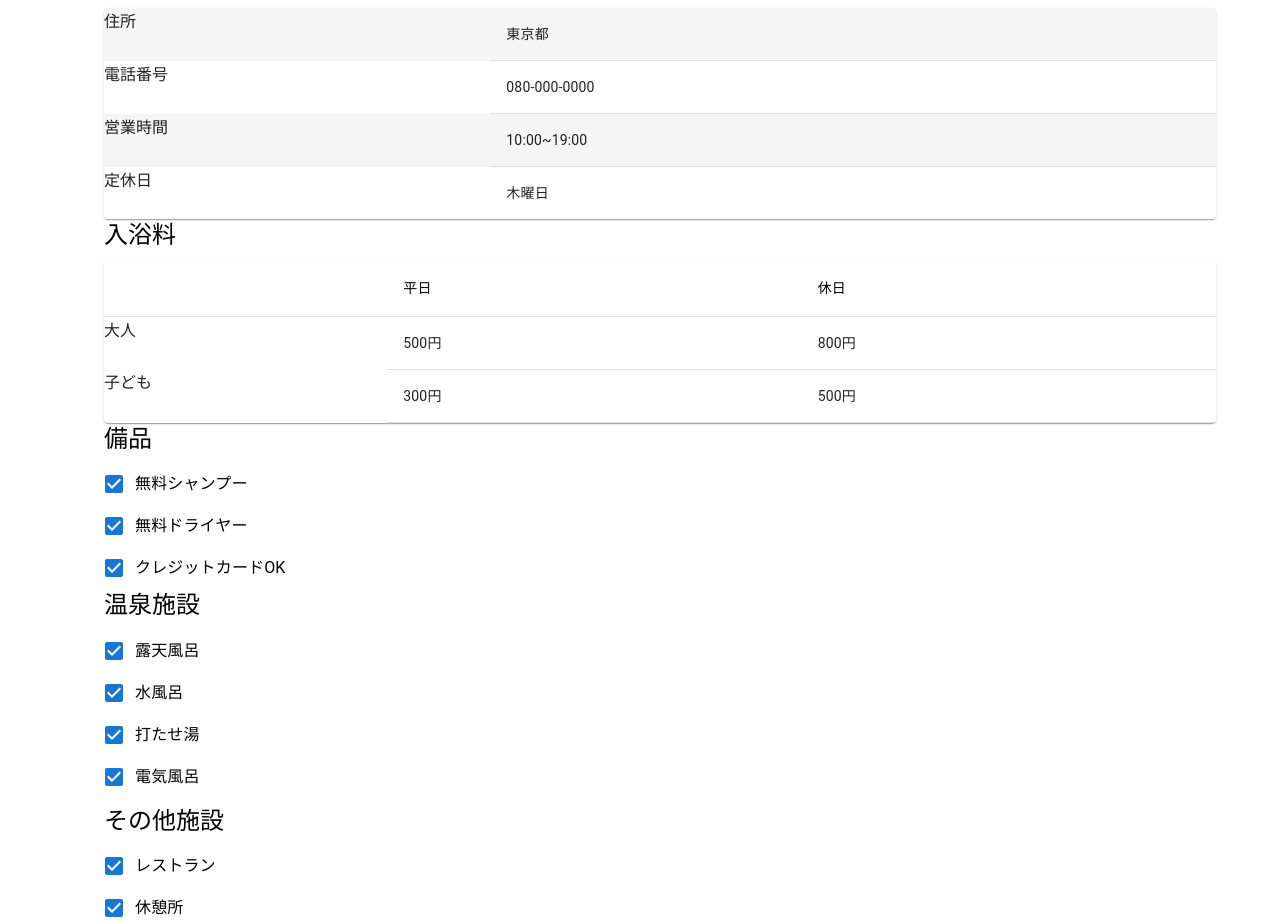
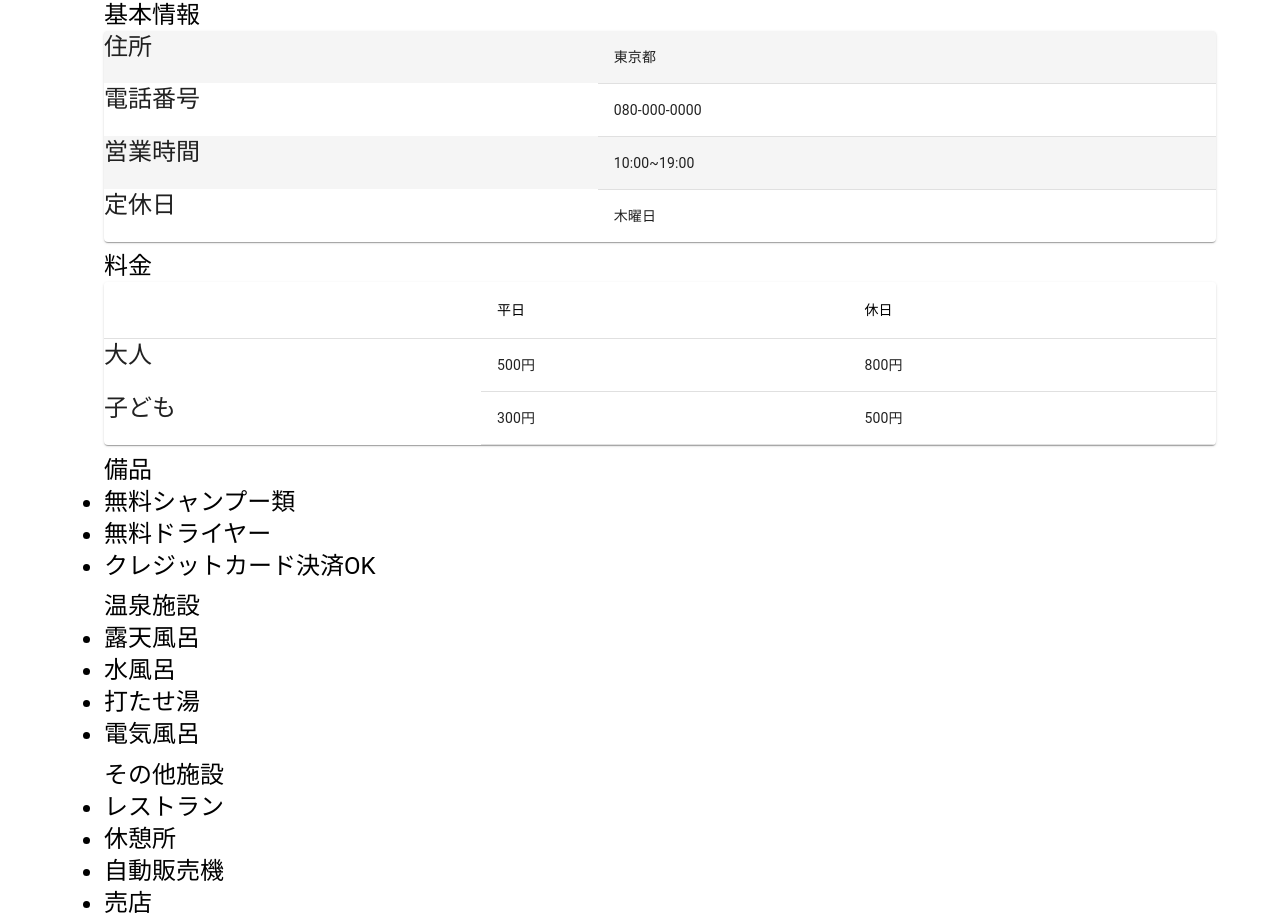
Before and after one commit to tomokay/react-ts-app, a React (Create React App) app: page / in a window 1280 px wide. Shown: the part 305-1228 px from the top of the page. Built offline with nearby package versions, Linux system fonts and the light colour scheme.

Commit message:
fix coment

```diff
--- a/public/style.css
+++ /dev/null
@@ -1,87 +0,0 @@
-/* Always set the map height explicitly to define the size of the div
-       * element that contains the map. */
-#map {
-  height: 100%;
-}
-
-/* Optional: Makes the sample page fill the window. */
-html,
-body {
-  height: 100%;
-  margin: 0;
-  padding: 0;
-}
-
-input[type="text"] {
-  background-color: #fff;
-  border: 0;
-  border-radius: 2px;
-  box-shadow: 0 1px 4px -1px rgba(0, 0, 0, 0.3);
-  margin: 10px;
-  padding: 0 0.5em;
-  font: 400 18px Roboto, Arial, sans-serif;
-  overflow: hidden;
-  line-height: 40px;
-  margin-right: 0;
-  min-width: 25%;
-}
-
-input[type="button"] {
-  background-color: #fff;
-  border: 0;
-  border-radius: 2px;
-  box-shadow: 0 1px 4px -1px rgba(0, 0, 0, 0.3);
-  margin: 10px;
-  padding: 0 0.5em;
-  font: 400 18px Roboto, Arial, sans-serif;
-  overflow: hidden;
-  height: 40px;
-  cursor: pointer;
-  margin-left: 5px;
-}
-input[type="button"]:hover {
-  background: #ebebeb;
-}
-input[type="button"].button-primary {
-  background-color: #1a73e8;
-  color: white;
-}
-input[type="button"].button-primary:hover {
-  background-color: #1765cc;
-}
-input[type="button"].button-secondary {
-  background-color: white;
-  color: #1a73e8;
-}
-input[type="button"].button-secondary:hover {
-  background-color: #d2e3fc;
-}
-
-#response-container {
-  background-color: #fff;
-  border: 0;
-  border-radius: 2px;
-  box-shadow: 0 1px 4px -1px rgba(0, 0, 0, 0.3);
-  margin: 10px;
-  padding: 0 0.5em;
-  font: 400 18px Roboto, Arial, sans-serif;
-  overflow: hidden;
-  overflow: auto;
-  max-height: 50%;
-  max-width: 90%;
-  background-color: rgba(255, 255, 255, 0.95);
-  font-size: small;
-}
-
-#instructions {
-  background-color: #fff;
-  border: 0;
-  border-radius: 2px;
-  box-shadow: 0 1px 4px -1px rgba(0, 0, 0, 0.3);
-  margin: 10px;
-  padding: 0 0.5em;
-  font: 400 18px Roboto, Arial, sans-serif;
-  overflow: hidden;
-  padding: 1rem;
-  font-size: medium;
-}
--- a/src/App.tsx
+++ b/src/App.tsx
@@ -1,11 +1,11 @@
 import React from "react";
 import SpaPage from "src/components/SpaPage";
-// import Top from "src/components/Top";
+import Top from "src/components/Top";
 
 const App = () => {
   return (
     <>
-      {/* <Top /> */}
+      <Top />
       <SpaPage />
     </>
   );
--- a/src/components/AnotherFacilities.tsx
+++ b/src/components/AnotherFacilities.tsx
@@ -1,8 +1,5 @@
 import React from "react";
-import Checkbox from "@mui/material/Checkbox";
 import { Spa } from "src/components/SpaPage";
-import FormGroup from "@mui/material/FormGroup";
-import FormControlLabel from "@mui/material/FormControlLabel";
 import Typography from "@mui/material/Typography";
 
 type AnothreFacilitiesProps = {
@@ -12,36 +9,11 @@ type AnothreFacilitiesProps = {
 const AnothreFacilities = (props: AnothreFacilitiesProps) => {
   return (
     <>
-      {props.spa.hasRestaurant && (
-        <FormGroup>
-          <FormControlLabel checked control={<Checkbox />} label="レストラン" />
-        </FormGroup>
-      )}
-      {props.spa.hasBreakPlace && (
-        <FormGroup>
-          <FormControlLabel checked control={<Checkbox />} label="休憩所" />
-        </FormGroup>
-      )}
-      {props.spa.hasMassageMachine && (
-        <FormGroup>
-          <FormControlLabel
-            checked
-            control={<Checkbox />}
-            label="マッサージ機"
-          />
-        </FormGroup>
-      )}
-      {props.spa.hasVendingMachine && (
-        <FormGroup>
-          <FormControlLabel checked control={<Checkbox />} label="自動販売機" />
-        </FormGroup>
-      )}
-      {props.spa.hasStore && (
-        <FormGroup>
-          <FormControlLabel checked control={<Checkbox />} label="売店" />
-        </FormGroup>
-      )}
-
+      {props.spa.hasRestaurant && <li>レストラン</li>}
+      {props.spa.hasBreakPlace && <li>休憩所</li>}
+      {props.spa.hasMassageMachine && <li>マッサージ機</li>}
+      {props.spa.hasVendingMachine && <li>自動販売機</li>}
+      {props.spa.hasStore && <li>売店</li>}
       <Typography variant="h6" gutterBottom component="div">
         {props.spa.customFacilities}
       </Typography>
--- a/src/components/SpaAmenities.tsx
+++ b/src/components/SpaAmenities.tsx
@@ -1,8 +1,5 @@
 import React from "react";
-import Checkbox from "@mui/material/Checkbox";
 import { Spa } from "src/components/SpaPage";
-import FormGroup from "@mui/material/FormGroup";
-import FormControlLabel from "@mui/material/FormControlLabel";
 
 type SpaAmenitiesProps = {
   spa: Spa;
@@ -11,56 +8,12 @@ type SpaAmenitiesProps = {
 const SpaAmenities = (props: SpaAmenitiesProps) => {
   return (
     <>
-      {props.spa.hasFreeShampoo && (
-        <FormGroup>
-          <FormControlLabel
-            checked
-            control={<Checkbox />}
-            label="無料シャンプー"
-          />
-        </FormGroup>
-      )}
-      {props.spa.hasPaidShampoo && (
-        <FormGroup>
-          <FormControlLabel
-            checked
-            control={<Checkbox />}
-            label="有料シャンプー"
-          />
-        </FormGroup>
-      )}
-      {props.spa.hasTowel && (
-        <FormGroup>
-          <FormControlLabel checked control={<Checkbox />} label="有料タオル" />
-        </FormGroup>
-      )}
-      {props.spa.hasFreeHairdryer && (
-        <FormGroup>
-          <FormControlLabel
-            checked
-            control={<Checkbox />}
-            label="無料ドライヤー"
-          />
-        </FormGroup>
-      )}
-      {props.spa.hasPaidHairdryer && (
-        <FormGroup>
-          <FormControlLabel
-            checked
-            control={<Checkbox />}
-            label="有料ドライヤー"
-          />
-        </FormGroup>
-      )}
-      {props.spa.hasCreditCard && (
-        <FormGroup>
-          <FormControlLabel
-            checked
-            control={<Checkbox />}
-            label="クレジットカードOK"
-          />
-        </FormGroup>
-      )}
+      {props.spa.hasFreeShampoo && <li>無料シャンプー類</li>}
+      {props.spa.hasPaidShampoo && <li>有料シャンプー類</li>}
+      {props.spa.hasTowel && <li>タオル貸し出し</li>}
+      {props.spa.hasFreeHairdryer && <li>無料ドライヤー</li>}
+      {props.spa.hasPaidHairdryer && <li>有料ドライヤー</li>}
+      {props.spa.hasCreditCard && <li>クレジットカード決済OK</li>}
     </>
   );
 };
--- a/src/components/SpaBasicInformation.tsx
+++ b/src/components/SpaBasicInformation.tsx
@@ -22,7 +22,6 @@ const StyledTableRow = styled(TableRow)(({ theme }) => ({
   "&:nth-of-type(odd)": {
     backgroundColor: theme.palette.action.hover,
   },
-  // hide last border
   "&:last-child td, &:last-child th": {
     border: 0,
   },
@@ -32,46 +31,29 @@ type SpaBasicInformationProps = {
   spa: Spa;
 };
 
-const addressRow = (address: string) => {
-  return address;
-};
-
-const phoneNumberRow = (address: string) => {
-  return address;
-};
-
-const businessHoursRow = (address: string) => {
-  return address;
-};
-
-const regularHolidayRow = (address: string) => {
-  return address;
-};
-
 const SpaBasicInformation = (props: SpaBasicInformationProps) => {
-  console.log(props.spa.phoneNumber);
   return (
     <TableContainer component={Paper}>
       <Table sx={{ minWidth: 700 }} aria-label="customized table">
         <TableBody>
           <StyledTableRow>
-            {addressRow("住所")}
+            {"住所"}
             <StyledTableCell align="left">{props.spa.address}</StyledTableCell>
           </StyledTableRow>
           <StyledTableRow>
-            {phoneNumberRow("電話番号")}
+            {"電話番号"}
             <StyledTableCell align="left">
               {props.spa.phoneNumber}
             </StyledTableCell>
           </StyledTableRow>
           <StyledTableRow>
-            {businessHoursRow("営業時間")}
+            {"営業時間"}
             <StyledTableCell align="left">
               {props.spa.businessHours}
             </StyledTableCell>
           </StyledTableRow>
           <StyledTableRow>
-            {regularHolidayRow("定休日")}
+            {"定休日"}
             <StyledTableCell align="left">
               {props.spa.regularHoliday}
             </StyledTableCell>
--- a/src/components/SpaDetail.tsx
+++ b/src/components/SpaDetail.tsx
@@ -12,38 +12,50 @@ type SpaDetailProps = {
 };
 
 const SpaDetailPage = (props: SpaDetailProps) => {
+  const basicInformations = [
+    {
+      type: "basic",
+      title: "基本情報",
+      component: <SpaBasicInformation spa={props.spa} />,
+    },
+    {
+      type: "price",
+      title: "料金",
+      component: <SpaPrice spa={props.spa} />,
+    },
+    {
+      type: "amanity",
+      title: "備品",
+      component: <SpaAmenities spa={props.spa} />,
+    },
+    {
+      type: "spaFacility",
+      title: "温泉施設",
+      component: <SpaFacilities spa={props.spa} />,
+    },
+    {
+      type: "anothorFacility",
+      title: "その他施設",
+      component: <AnothreFacilities spa={props.spa} />,
+    },
+  ];
   return (
     <div>
       <Typography variant="h2">{props.spa.name}</Typography>
-      <Typography variant="h5" gutterBottom component="div">
-        基本情報
-      </Typography>
-      <SpaBasicInformation spa={props.spa} />
-      <Typography variant="h5" gutterBottom component="div">
-        入浴料
-      </Typography>
-      <SpaPrice spa={props.spa} />
-      <Typography variant="h5" gutterBottom component="div">
-        備品
-      </Typography>
-      <SpaAmenities spa={props.spa} />
-      <Typography variant="h5" gutterBottom component="div">
-        温泉施設
-      </Typography>
-      <SpaFacilities spa={props.spa} />
-      <Typography variant="h5" gutterBottom component="div">
-        その他施設
-      </Typography>
-      <AnothreFacilities spa={props.spa} />
-      <Typography variant="h5" gutterBottom component="div">
-        写真
-      </Typography>
-      <Typography variant="h5" gutterBottom component="div">
-        Map
-      </Typography>
-      <Typography variant="h5" gutterBottom component="div">
-        口コミ
-      </Typography>
+      {basicInformations.map((basicInfo) => {
+        return (
+          <Typography
+            id={basicInfo.type}
+            key={basicInfo.type}
+            variant="h5"
+            gutterBottom
+            component="div"
+          >
+            {basicInfo.title}
+            {basicInfo.component}
+          </Typography>
+        );
+      })}
     </div>
   );
 };
--- a/src/components/SpaFacilities.tsx
+++ b/src/components/SpaFacilities.tsx
@@ -1,75 +1,25 @@
 import React from "react";
-import Checkbox from "@mui/material/Checkbox";
 import { Spa } from "src/components/SpaPage";
-import FormGroup from "@mui/material/FormGroup";
-import FormControlLabel from "@mui/material/FormControlLabel";
 import Typography from "@mui/material/Typography";
 
 type SpaFacilitiesProps = {
   spa: Spa;
 };
+
 const SpaFacilities = (props: SpaFacilitiesProps) => {
   return (
     <>
-      {props.spa.hasOpenAirBath && (
-        <FormGroup>
-          <FormControlLabel checked control={<Checkbox />} label="露天風呂" />
-        </FormGroup>
-      )}
-      {props.spa.hasWaterBath && (
-        <FormGroup>
-          <FormControlLabel checked control={<Checkbox />} label="水風呂" />
-        </FormGroup>
-      )}
-      {props.spa.hasSauna && (
-        <FormGroup>
-          <FormControlLabel checked control={<Checkbox />} label="サウナ" />
-        </FormGroup>
-      )}
-      {props.spa.hasBubbleBath && (
-        <FormGroup>
-          <FormControlLabel checked control={<Checkbox />} label="泡風呂" />
-        </FormGroup>
-      )}
-      {props.spa.hasJetBathSpa && (
-        <FormGroup>
-          <FormControlLabel
-            checked
-            control={<Checkbox />}
-            label="ジェットバス"
-          />
-        </FormGroup>
-      )}
-      {props.spa.hasShoulderHittingShower && (
-        <FormGroup>
-          <FormControlLabel checked control={<Checkbox />} label="打たせ湯" />
-        </FormGroup>
-      )}
-      {props.spa.hasSleepingBath && (
-        <FormGroup>
-          <FormControlLabel checked control={<Checkbox />} label="寝湯" />
-        </FormGroup>
-      )}
-      {props.spa.hasCypressBath && (
-        <FormGroup>
-          <FormControlLabel checked control={<Checkbox />} label="檜湯" />
-        </FormGroup>
-      )}
-      {props.spa.hasBedrockBath && (
-        <FormGroup>
-          <FormControlLabel checked control={<Checkbox />} label="岩盤浴" />
-        </FormGroup>
-      )}
-      {props.spa.hasElectricBath && (
-        <FormGroup>
-          <FormControlLabel checked control={<Checkbox />} label="電気風呂" />
-        </FormGroup>
-      )}
-      {props.spa.hasFamilyBath && (
-        <FormGroup>
-          <FormControlLabel checked control={<Checkbox />} label="家族湯" />
-        </FormGroup>
-      )}
+      {props.spa.hasOpenAirBath && <li>露天風呂</li>}
+      {props.spa.hasWaterBath && <li>水風呂</li>}
+      {props.spa.hasSauna && <li>サウナ</li>}
+      {props.spa.hasBubbleBath && <li>泡風呂</li>}
+      {props.spa.hasJetBathSpa && <li>ジェットバス</li>}
+      {props.spa.hasShoulderHittingShower && <li>打たせ湯</li>}
+      {props.spa.hasSleepingBath && <li>寝湯</li>}
+      {props.spa.hasCypressBath && <li>檜風呂</li>}
+      {props.spa.hasBedrockBath && <li>岩盤浴</li>}
+      {props.spa.hasElectricBath && <li>電気風呂</li>}
+      {props.spa.hasFamilyBath && <li>家族風呂</li>}
       <Typography variant="h6" gutterBottom component="div">
         {props.spa.customSpa}
       </Typography>
--- a/src/components/SpaPrice.tsx
+++ b/src/components/SpaPrice.tsx
@@ -23,19 +23,10 @@ type SpaPriceProps = {
   spa: Spa;
 };
 
-const adultPriceRow = (address: string) => {
-  return address;
-};
-
-const childPriceRow = (address: string) => {
-  return address;
-};
-
 const SpaPrice = (props: SpaPriceProps) => {
   return (
     <TableContainer component={Paper}>
       <Table sx={{ minWidth: 700 }} aria-label="customized table">
-        {/* <TableBody> */}
         <TableHead>
           <TableRow>
             <StyledTableCell align="left"></StyledTableCell>
@@ -46,7 +37,7 @@ const SpaPrice = (props: SpaPriceProps) => {
 
         <TableBody>
           <TableRow>
-            {adultPriceRow("大人")}
+            {"大人"}
             <StyledTableCell align="left">
               {props.spa.adultPrice}円
             </StyledTableCell>
@@ -55,7 +46,7 @@ const SpaPrice = (props: SpaPriceProps) => {
             </StyledTableCell>
           </TableRow>
           <TableRow>
-            {childPriceRow("子ども")}
+            {"子ども"}
             <StyledTableCell align="left">
               {props.spa.childPrice}円
             </StyledTableCell>
--- a/tsconfig.json
+++ b/tsconfig.json
@@ -12,7 +12,7 @@
     "module": "esnext",
     "moduleResolution": "node",
     "resolveJsonModule": true,
-    "isolatedModules": false,
+    "isolatedModules": true,
     "noEmit": true,
     "jsx": "react-jsx",
     "baseUrl": "./"
```
Also changed, not shown: src/components/SpaPage.tsx (+0 -10 lines).
